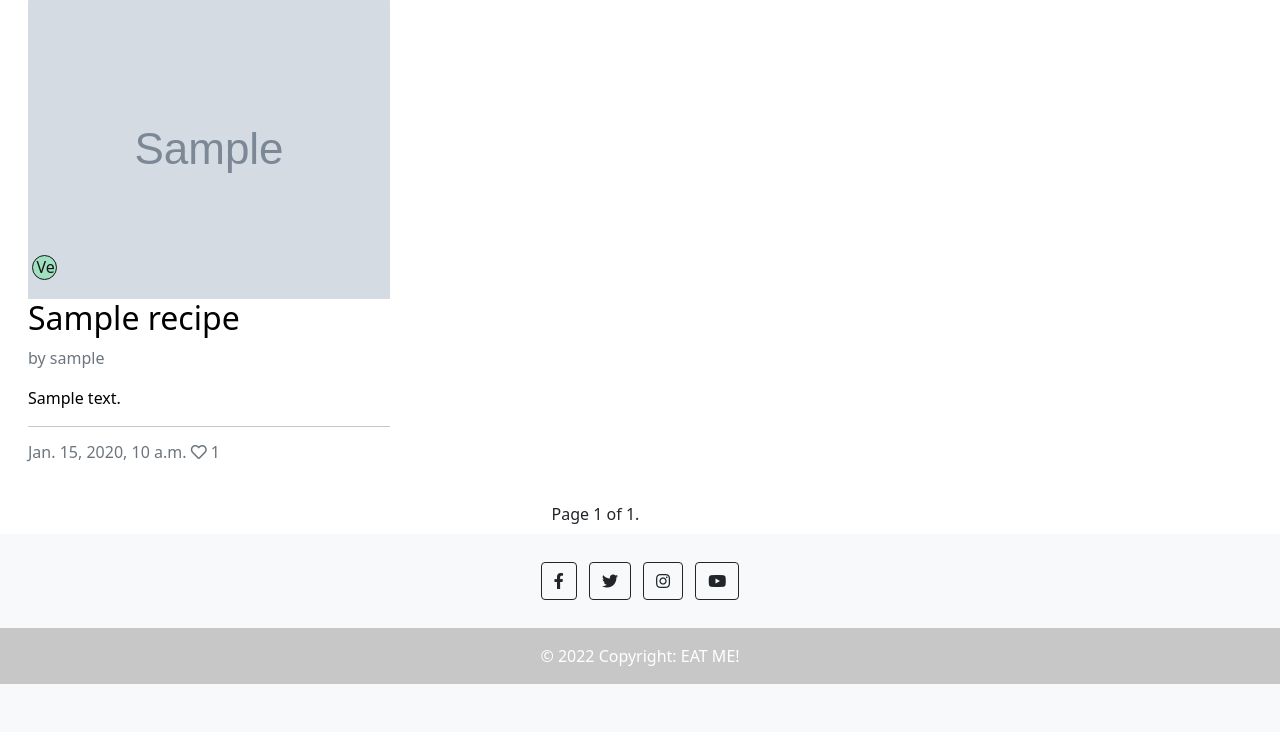
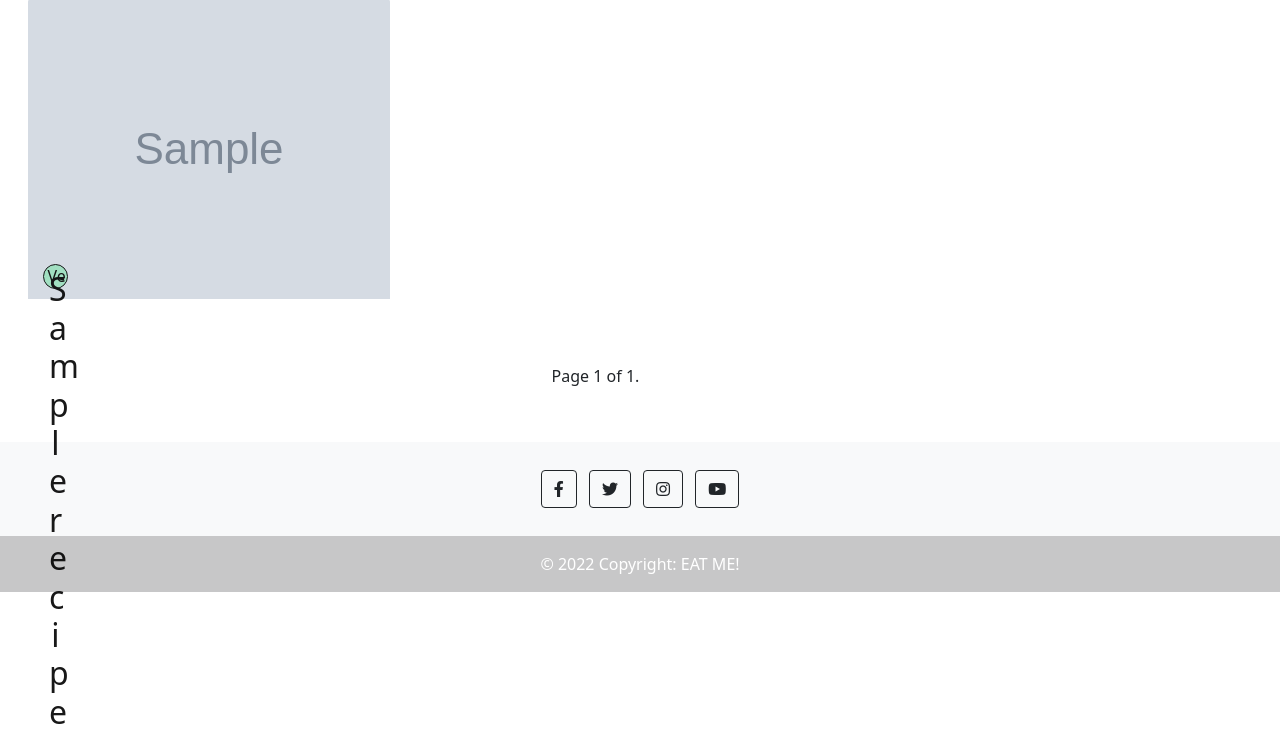
Before and after one commit to Delboy/EatMe, a Django app: page /recipes/ in a window 1280 px wide. Shown: the part 208-940 px from the top of the page. Before the commit the page ends 892 px from the top, so only its background shows below. Run offline with Django 3.2, Linux system fonts and the light colour scheme; tables that the repository leaves empty hold one stand-in row (values such as "Sample post"); grey boxes marked "Sample" are stand-in pictures; some libraries are stand-ins or nearby versions; some web fonts are replaced.

Commit message:
fixed bug where dietry labels were changing depending on recipe description length

```diff
--- a/static/css/style.css
+++ b/static/css/style.css
@@ -88,9 +88,9 @@ a:hover {
 
 /* Dietry Box's */
 .dietry-box {
-    position: absolute;
-    bottom: 40%;
-    left: 20px;
+    position: relative;
+    bottom: 35px;
+    left: 15px;
     background-color: rgb(156, 224, 190);
     opacity: 90%;
     padding: 5px;
--- a/templates/recipes.html
+++ b/templates/recipes.html
@@ -34,13 +34,15 @@
                                     {% endif %}
                             </div>
                             <!-- Show dietry label if true -->
-                            {% if recipe.vegan %}
                             <div class="dietry-box">
-                                <p class="vegan-icon">Ve</p>
-                            </div>
-                            {% elif recipe.vegetarian %}
-                            <div class="dietry-box">
-                                <p class="vegetarian-icon">V</p>
+                                {% if recipe.vegan %}
+                                <div>
+                                    <p class="vegan-icon">Ve</p>
+                                </div>
+                                {% elif recipe.vegetarian %}
+                                <div>
+                                    <p class="vegetarian-icon">V</p>
+                                </div>
                             </div>
                             {% endif %}
                             <h2 class="card-title">{{ recipe.title }}</h2>
```
